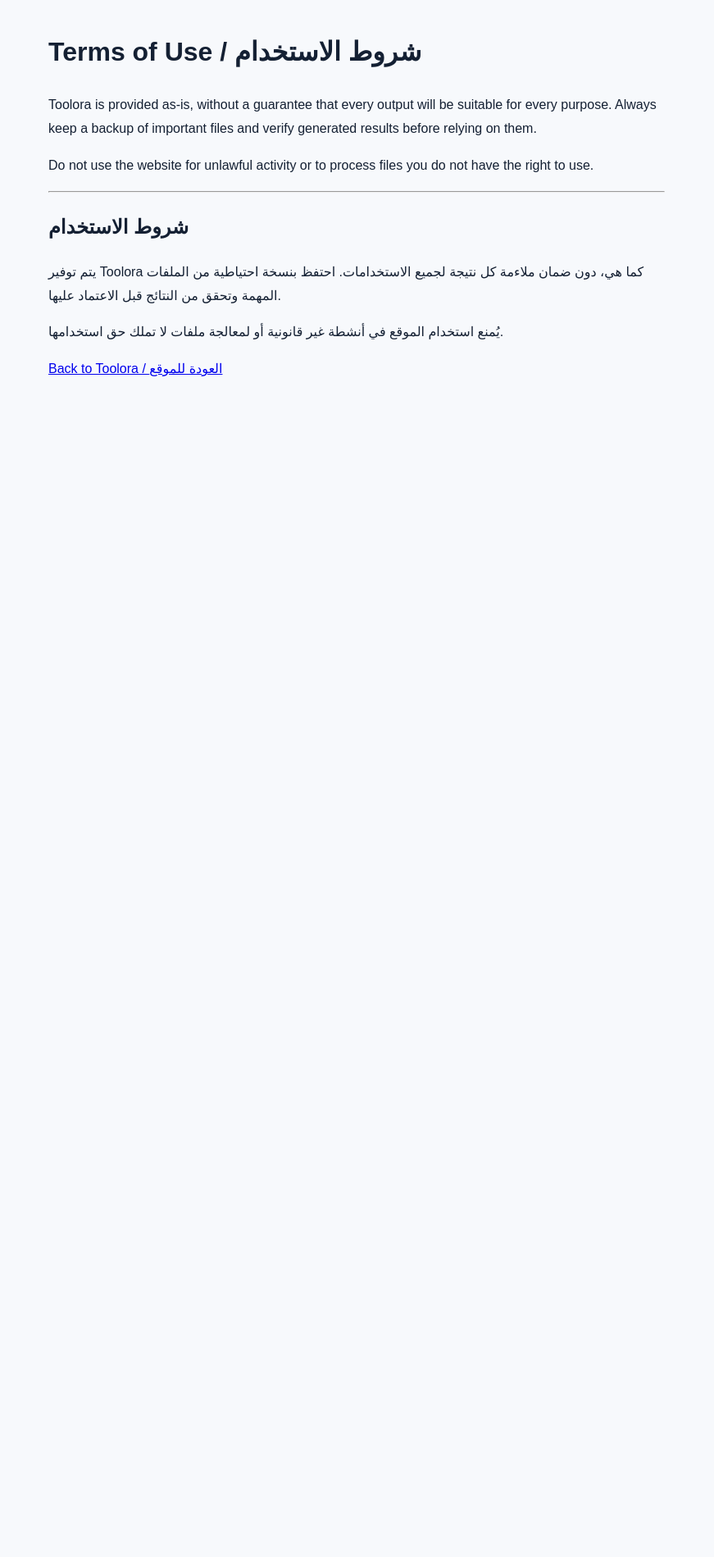
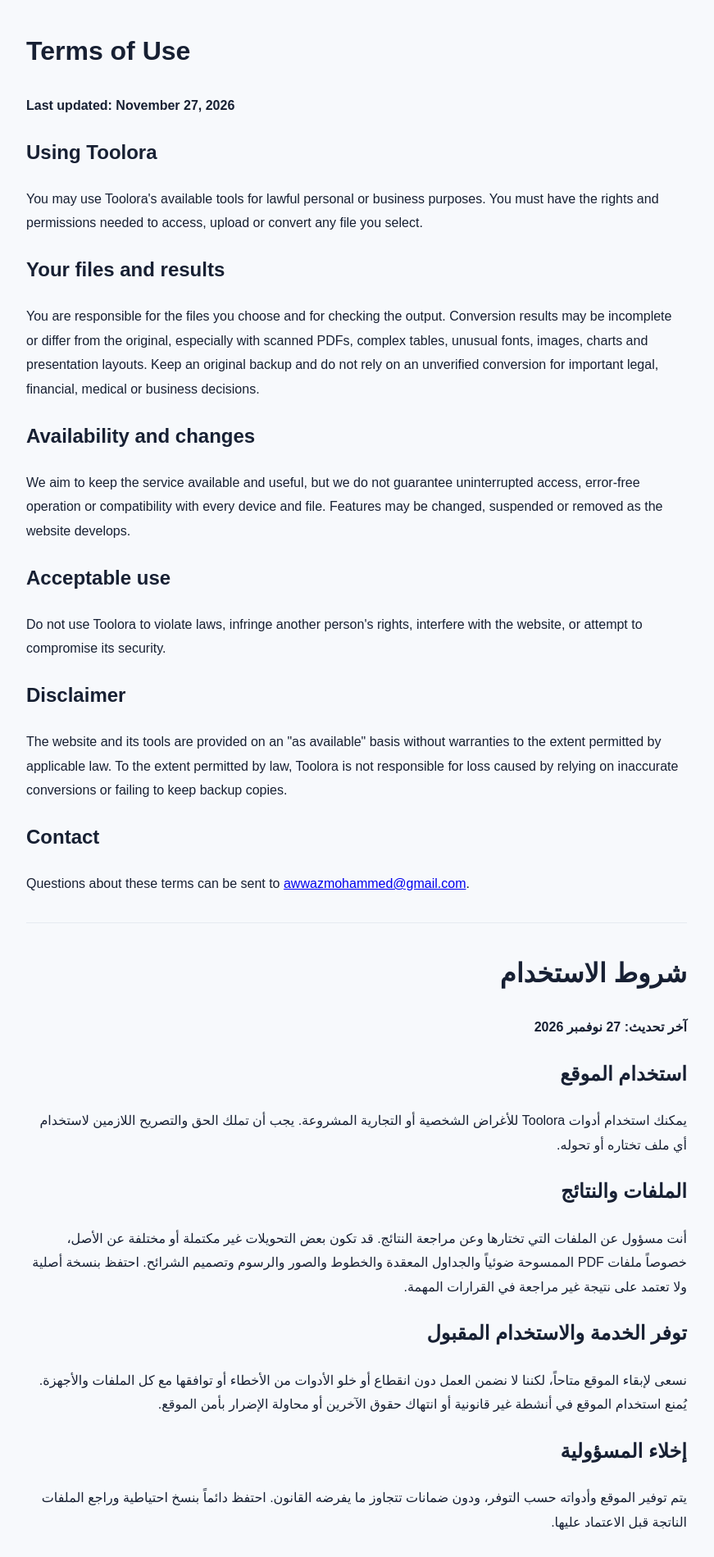
Before and after one commit to m5716386/toolora, a Next.js app: page /terms in a window 1280 px wide. Shown: the part 60-1959 px from the top of the page at 82% size, without its empty margins (205-1076 px from the left). Before the commit the page ends 800 px from the top, so only its background shows below. Built offline with nearby package versions, Linux system fonts and the light colour scheme.

Commit message:
Expand bilingual terms of use

```diff
--- a/app/terms/page.tsx
+++ b/app/terms/page.tsx
@@ -1,12 +1,37 @@
+export const metadata = {
+  title: "Terms of Use",
+  description: "Terms and limitations for using Toolora's free online file conversion tools."
+};
+
 export default function Terms() {
-  return <main style={{maxWidth:800,margin:"50px auto",padding:24,fontFamily:"Arial,sans-serif",lineHeight:1.8}}>
-    <h1>Terms of Use / شروط الاستخدام</h1>
-    <p>Toolora is provided as-is, without a guarantee that every output will be suitable for every purpose. Always keep a backup of important files and verify generated results before relying on them.</p>
-    <p>Do not use the website for unlawful activity or to process files you do not have the right to use.</p>
-    <hr/>
-    <h2>شروط الاستخدام</h2>
-    <p>يتم توفير Toolora كما هي، دون ضمان ملاءمة كل نتيجة لجميع الاستخدامات. احتفظ بنسخة احتياطية من الملفات المهمة وتحقق من النتائج قبل الاعتماد عليها.</p>
-    <p>يُمنع استخدام الموقع في أنشطة غير قانونية أو لمعالجة ملفات لا تملك حق استخدامها.</p>
-    <p><a href="/">Back to Toolora / العودة للموقع</a></p>
+  return <main style={{maxWidth:850,margin:"48px auto",padding:"24px 22px",fontFamily:"Arial,sans-serif",lineHeight:1.85,color:"#172033"}}>
+    <h1>Terms of Use</h1>
+    <p><strong>Last updated: November 27, 2026</strong></p>
+    <h2>Using Toolora</h2>
+    <p>You may use Toolora's available tools for lawful personal or business purposes. You must have the rights and permissions needed to access, upload or convert any file you select.</p>
+    <h2>Your files and results</h2>
+    <p>You are responsible for the files you choose and for checking the output. Conversion results may be incomplete or differ from the original, especially with scanned PDFs, complex tables, unusual fonts, images, charts and presentation layouts. Keep an original backup and do not rely on an unverified conversion for important legal, financial, medical or business decisions.</p>
+    <h2>Availability and changes</h2>
+    <p>We aim to keep the service available and useful, but we do not guarantee uninterrupted access, error-free operation or compatibility with every device and file. Features may be changed, suspended or removed as the website develops.</p>
+    <h2>Acceptable use</h2>
+    <p>Do not use Toolora to violate laws, infringe another person's rights, interfere with the website, or attempt to compromise its security.</p>
+    <h2>Disclaimer</h2>
+    <p>The website and its tools are provided on an "as available" basis without warranties to the extent permitted by applicable law. To the extent permitted by law, Toolora is not responsible for loss caused by relying on inaccurate conversions or failing to keep backup copies.</p>
+    <h2>Contact</h2>
+    <p>Questions about these terms can be sent to <a href="mailto:awwazmohammed@gmail.com">awwazmohammed@gmail.com</a>.</p>
+    <hr style={{margin:"32px 0",border:0,borderTop:"1px solid #e5eaf1"}} />
+    <h1 dir="rtl">شروط الاستخدام</h1>
+    <p dir="rtl"><strong>آخر تحديث: 27 نوفمبر 2026</strong></p>
+    <h2 dir="rtl">استخدام الموقع</h2>
+    <p dir="rtl">يمكنك استخدام أدوات Toolora للأغراض الشخصية أو التجارية المشروعة. يجب أن تملك الحق والتصريح اللازمين لاستخدام أي ملف تختاره أو تحوله.</p>
+    <h2 dir="rtl">الملفات والنتائج</h2>
+    <p dir="rtl">أنت مسؤول عن الملفات التي تختارها وعن مراجعة النتائج. قد تكون بعض التحويلات غير مكتملة أو مختلفة عن الأصل، خصوصاً ملفات PDF الممسوحة ضوئياً والجداول المعقدة والخطوط والصور والرسوم وتصميم الشرائح. احتفظ بنسخة أصلية ولا تعتمد على نتيجة غير مراجعة في القرارات المهمة.</p>
+    <h2 dir="rtl">توفر الخدمة والاستخدام المقبول</h2>
+    <p dir="rtl">نسعى لإبقاء الموقع متاحاً، لكننا لا نضمن العمل دون انقطاع أو خلو الأدوات من الأخطاء أو توافقها مع كل الملفات والأجهزة. يُمنع استخدام الموقع في أنشطة غير قانونية أو انتهاك حقوق الآخرين أو محاولة الإضرار بأمن الموقع.</p>
+    <h2 dir="rtl">إخلاء المسؤولية</h2>
+    <p dir="rtl">يتم توفير الموقع وأدواته حسب التوفر، ودون ضمانات تتجاوز ما يفرضه القانون. احتفظ دائماً بنسخ احتياطية وراجع الملفات الناتجة قبل الاعتماد عليها.</p>
+    <h2 dir="rtl">التواصل</h2>
+    <p dir="rtl">للاستفسارات، راسلنا عبر <a href="mailto:awwazmohammed@gmail.com">البريد الإلكتروني</a>.</p>
+    <p><a href="/">← Back to Toolora / العودة للموقع</a></p>
   </main>;
 }
```
